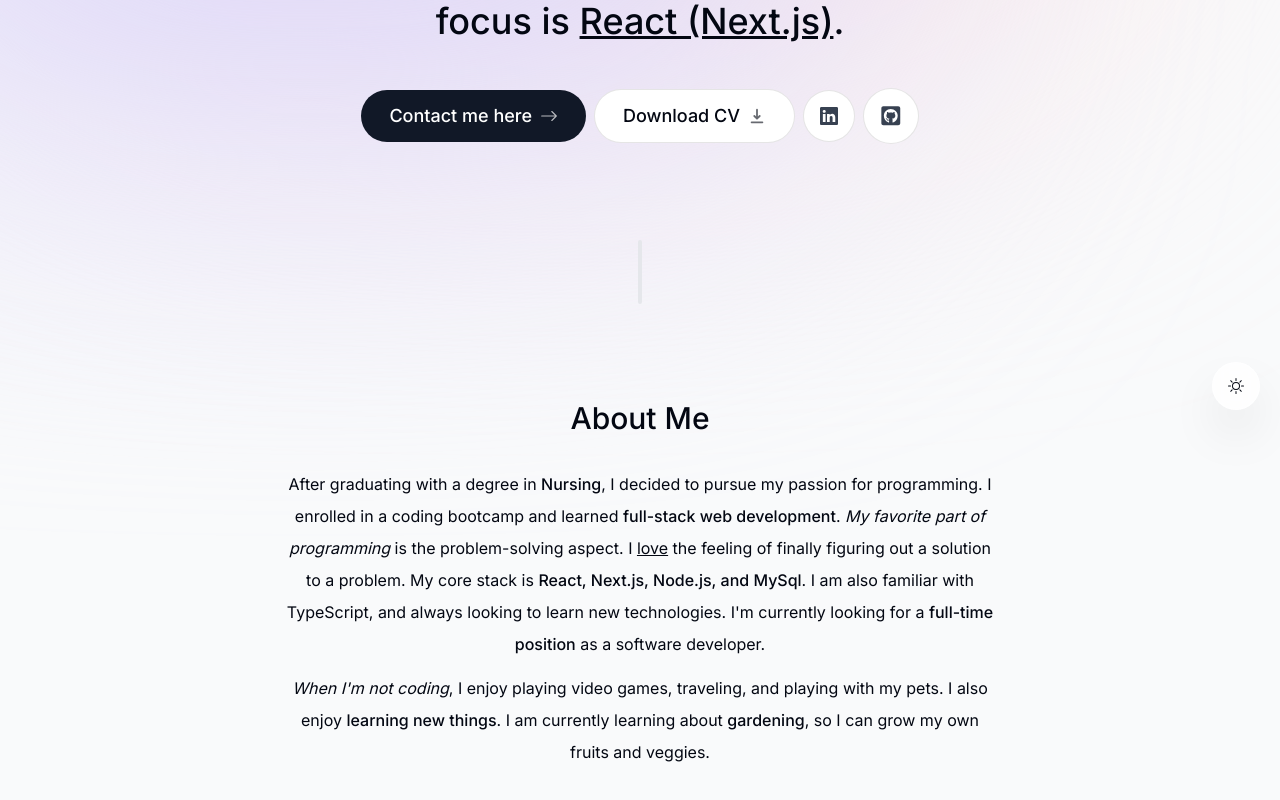
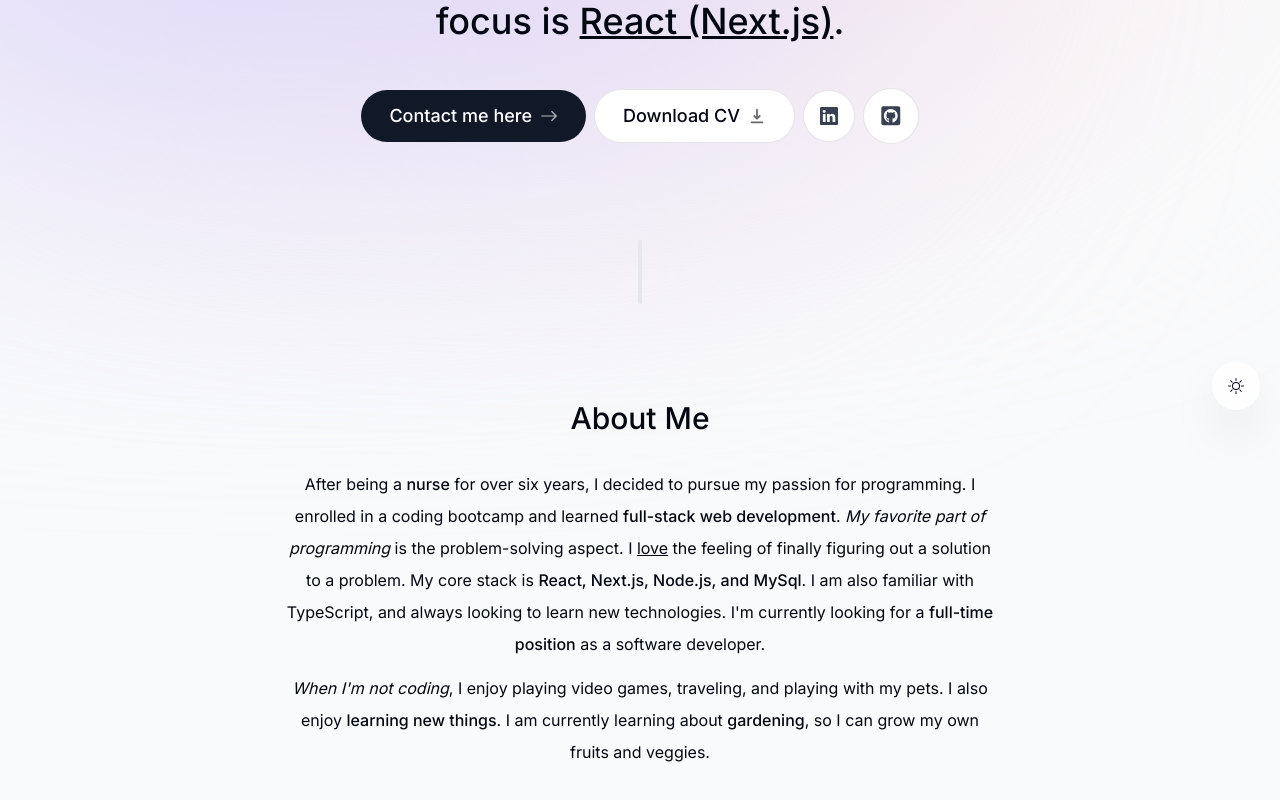
Before and after one commit to ruben-arcos/react-portfolio, a Next.js app: page / in a window 1280 px wide. Shown: the part 370-1170 px from the top of the page. Built offline with nearby package versions, Linux system fonts and the light colour scheme; no server answers.

Commit message:
changed the text in the about me section again

```diff
--- a/components/about.tsx
+++ b/components/about.tsx
@@ -19,8 +19,8 @@ export default function About() {
     >
       <SectionHeading>About me</SectionHeading>
       <p className="mb-3">
-      After graduating with a degree in{" "}
-        <span className="font-medium">Nursing</span>, I decided to pursue my
+      After being a {" "}
+        <span className="font-medium">nurse</span> for over six years, I decided to pursue my
         passion for programming. I enrolled in a coding bootcamp and learned{" "}
         <span className="font-medium">full-stack web development</span>.{" "}
         <span className="italic">My favorite part of programming</span> is the
```
